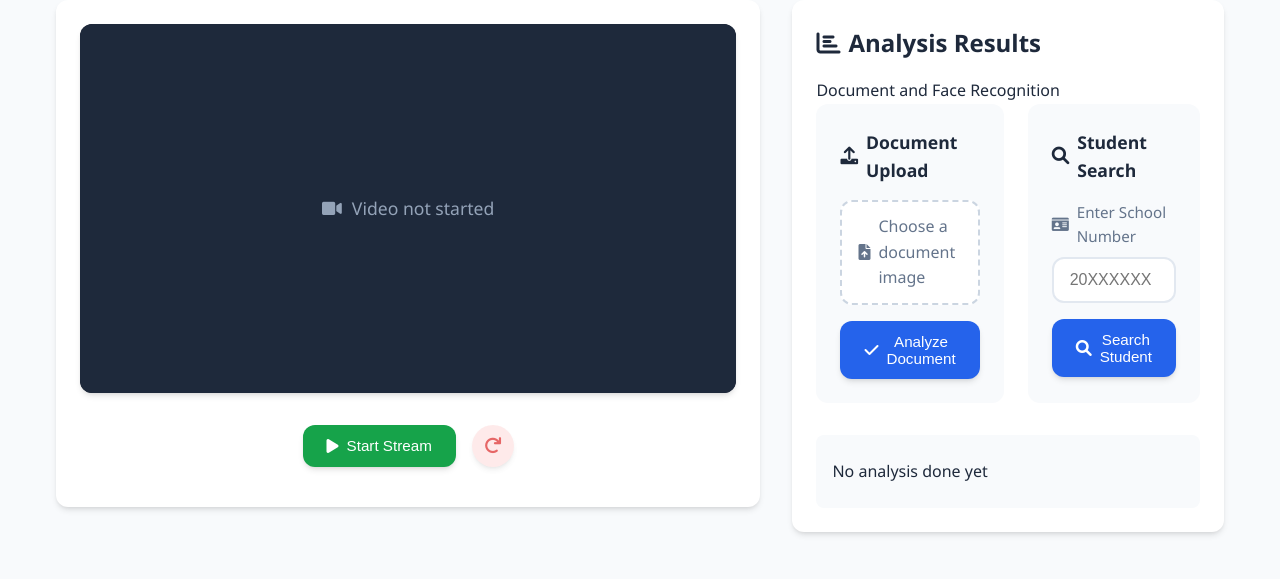
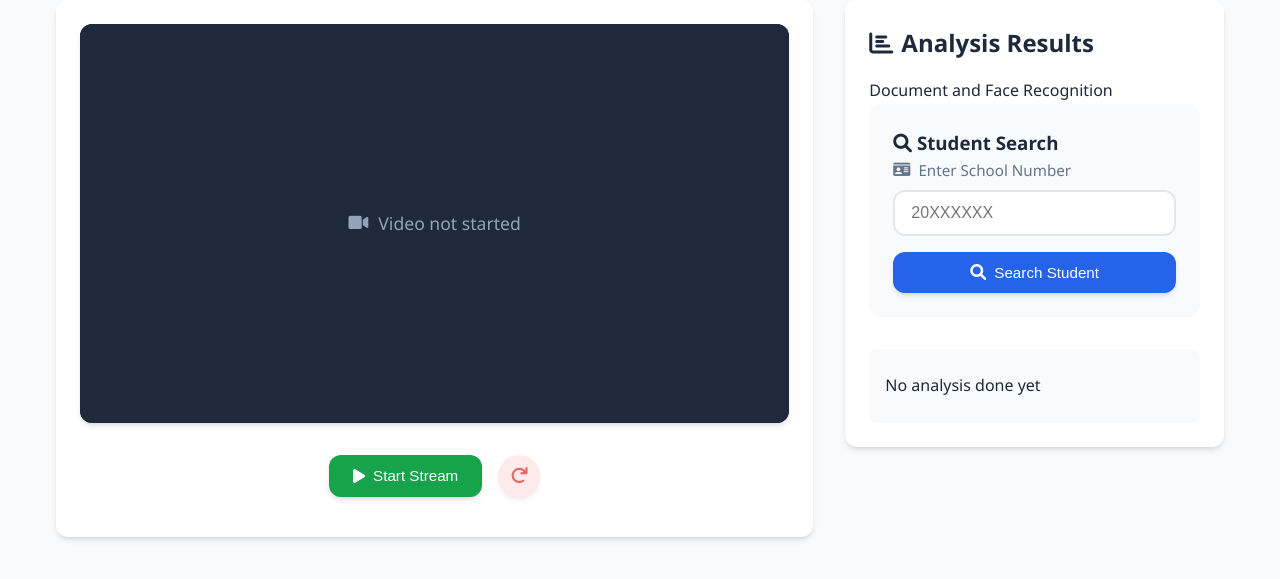
Before and after one commit to OlguD/NEUAI.NA, a Flask app: page / in a window 1280 px wide. Shown: the part 114-693 px from the top of the page. Run offline with Flask 3, Linux system fonts and the light colour scheme.

Commit message:
removed the document upload section

```diff
--- a/neuai/static/css/style.css
+++ b/neuai/static/css/style.css
@@ -455,12 +455,14 @@
     font-size: 1.1rem;
 }
 
-/* New layout styles */
+/* Update tools container to remove grid */
 .tools-container {
-    display: grid;
-    grid-template-columns: 1fr 1fr;
-    gap: 1.5rem;
     margin-bottom: 2rem;
+}
+
+/* Add full-width class */
+.full-width {
+    width: 100%;
 }
 
 .tool-section {
@@ -470,13 +472,10 @@
     height: 100%;
 }
 
-.tool-section h3 {
-    font-size: 1.1rem;
-    margin-bottom: 1rem;
-    color: var(--text-color);
-    display: flex;
-    align-items: center;
-    gap: 0.5rem;
+/* Update search form for better spacing */
+.search-form {
+    max-width: 600px;
+    margin: 0 auto;
 }
 
 /* Updated search styles */
@@ -532,6 +531,7 @@
     display: none;
 }
 
+/* Document upload styles - Temporarily disabled
 .upload-section {
     background: #f8fafc;
     padding: 1.5rem;
@@ -608,3 +608,4 @@
 .upload-actions .btn-icon {
     flex-shrink: 0;
 }
+*/
--- a/neuai/static/js/script.js
+++ b/neuai/static/js/script.js
@@ -511,6 +511,7 @@
     }
 }
 
+/* Document upload functions - Temporarily disabled
 function previewImage(event) {
     const file = event.target.files[0];
     const preview = document.getElementById('imagePreview');
@@ -596,3 +597,4 @@
         `;
     }
 }
+*/
--- a/neuai/templates/index.html
+++ b/neuai/templates/index.html
@@ -69,29 +69,8 @@
                 <p>Document and Face Recognition</p>
 
                 <div class="tools-container">
-                    <!-- Document Upload Section -->
-                    <div class="tool-section">
-                        <h3><i class="fas fa-upload"></i> Document Upload</h3>
-                        <form id="uploadForm" enctype="multipart/form-data">
-                            <div class="file-input-wrapper">
-                                <input type="file" id="documentFile" name="file" accept=".jpg,.jpeg,.png" onchange="previewImage(event)">
-                                <label for="documentFile" class="file-label">
-                                    <i class="fas fa-file-upload"></i>
-                                    Choose a document image
-                                </label>
-                            </div>
-                            <div id="imagePreviewContainer" style="display: none;" class="image-preview-container">
-                                <img id="imagePreview" src="" alt="Preview" class="image-preview">
-                            </div>
-                            <button type="button" class="btn btn-upload" onclick="uploadDocument()">
-                                <i class="fas fa-check"></i>
-                                Analyze Document
-                            </button>
-                        </form>
-                    </div>
-
                     <!-- Student Search Section -->
-                    <div class="tool-section">
+                    <div class="tool-section full-width">
                         <h3><i class="fas fa-search"></i> Student Search</h3>
                         <div class="search-form">
                             <div class="search-input-wrapper">
```
Also changed, not shown: 1 other file.
